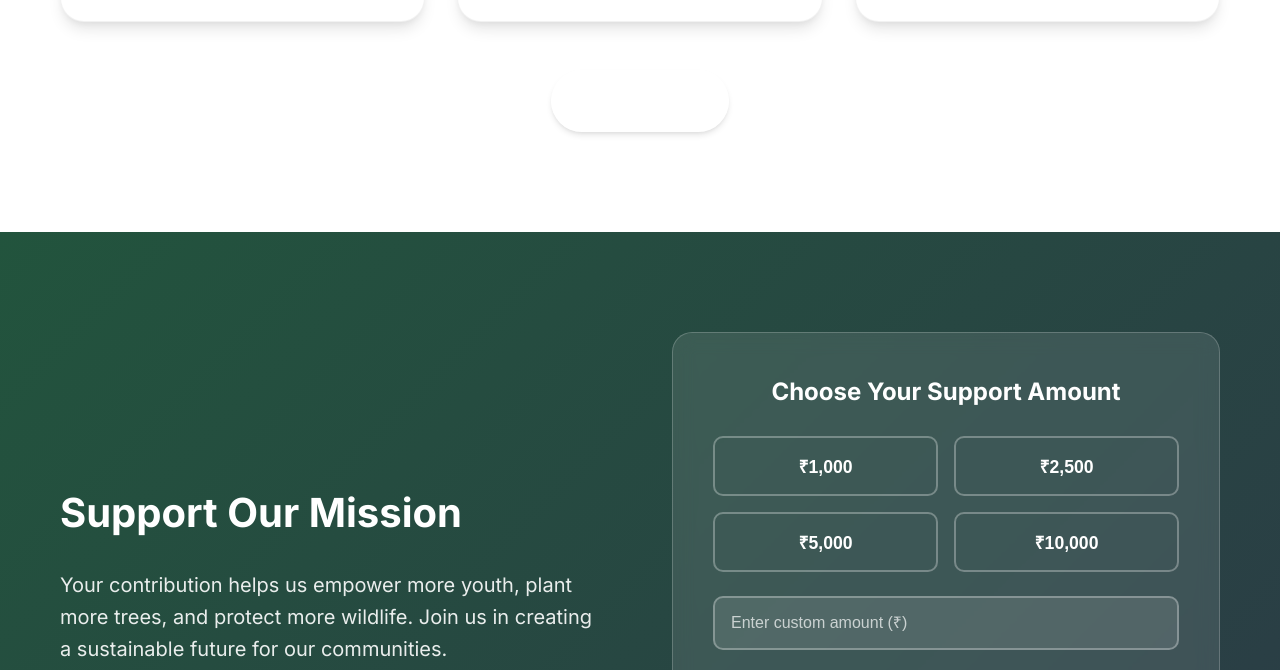
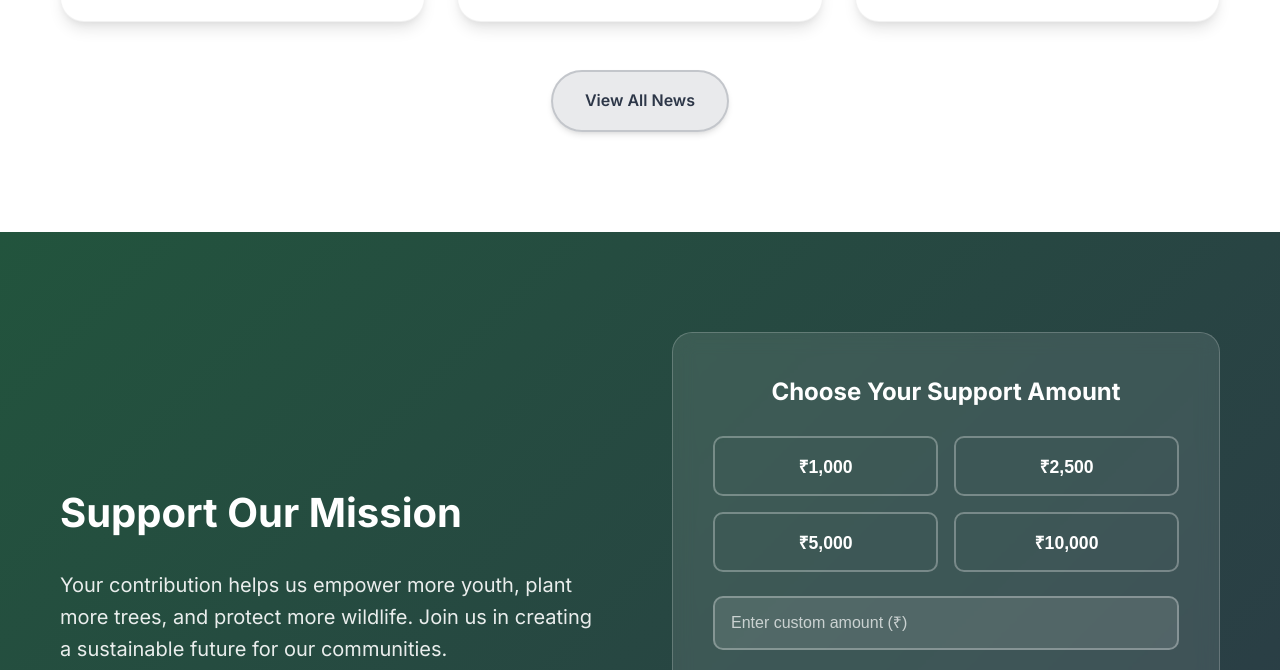
Before and after one commit to akki-jat/card-foundation-website, a website: page index.html in a window 1280 px wide. Shown: the part 6706-7376 px from the top of the page. Drawn offline with Linux system fonts and the light colour scheme.

Commit message:
Add styles for secondary buttons in light background contexts; enhance visual feedback on hover.

```diff
--- a/styles.css
+++ b/styles.css
@@ -339,6 +339,23 @@ body {
     box-shadow: var(--shadow-lg);
 }
 
+/* Secondary buttons in light background contexts */
+.involvement-card .btn-secondary,
+.news-card .btn-secondary,
+.news-cta .btn-secondary {
+    background: rgba(45, 55, 72, 0.1);
+    color: #2d3748;
+    border: 2px solid rgba(45, 55, 72, 0.2);
+}
+
+.involvement-card .btn-secondary:hover,
+.news-card .btn-secondary:hover,
+.news-cta .btn-secondary:hover {
+    background: rgba(45, 55, 72, 0.15);
+    border-color: rgba(45, 55, 72, 0.3);
+    color: #1a202c;
+}
+
 /* Enhanced Hero Visual */
 .hero-visual {
     position: relative;
```
